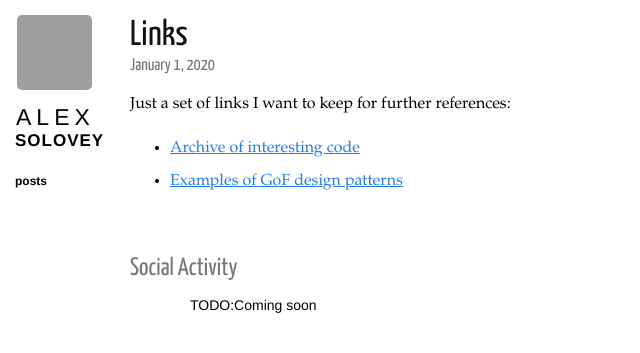
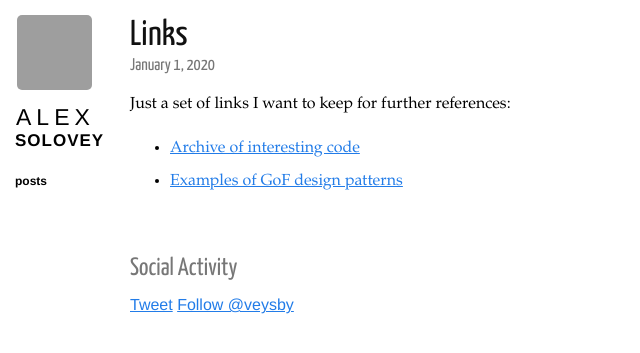
Before and after one commit to veysby/veysby.github.io, a Jekyll site: the page built from _posts/2020-01-01-links.markdown, in a window 1280 px wide. Shown: the top 353 px of the page, without its empty margins (0-640 px from the left). Built offline with Jekyll 4.4.1, drawn with Linux system fonts in a browser that asks for light colours; nearby versions of some CDN libraries; Markdown is read by kramdown in place of the engine named in the settings; comment, search, counter and statistics services are not loaded; grey boxes are pictures that could not be loaded.

Commit message:
Google analytics and twitter integration

```diff
--- a/_config.yml
+++ b/_config.yml
@@ -6,5 +6,6 @@ rdiscount:
 
 name: Alex Solovey
 url: http://veysby.github.io
+twitter: veysby
 gravatar_url: https://avatars3.githubusercontent.com/u/4071405
 description: Coming soon...
--- a/_layouts/post.html
+++ b/_layouts/post.html
@@ -16,7 +16,9 @@ layout: layout
   <section class="meta">
     <h3>Social Activity</h3>
     <section class="copy">
-      <p>TODO:Coming soon</p>
+      <a href="http://twitter.com/share" class="twitter-share-button" data-count="none" data-via="{{ site.twitter }}">Tweet</a>
+      <a href="http://twitter.com/{{ site.twitter }}" class="twitter-follow-button" data-show-count="false">Follow @{{ site.twitter }}</a>
+      <script src="http://platform.twitter.com/widgets.js" type="text/javascript"></script>
     </section>
   </section>
 </section>
--- a/css/base.css
+++ b/css/base.css
@@ -192,7 +192,7 @@ a {
       margin-left: -60px;
       border-radius: 4px; }
     .content .meta .copy {
-      padding-left: 60px; }
+      padding-left: 0px; }
     .content .meta iframe {
       padding-left: 5px; }
   .content .talk-design .color div {
```
Also changed, not shown: _layouts/layout.html (+14 -0 lines).
